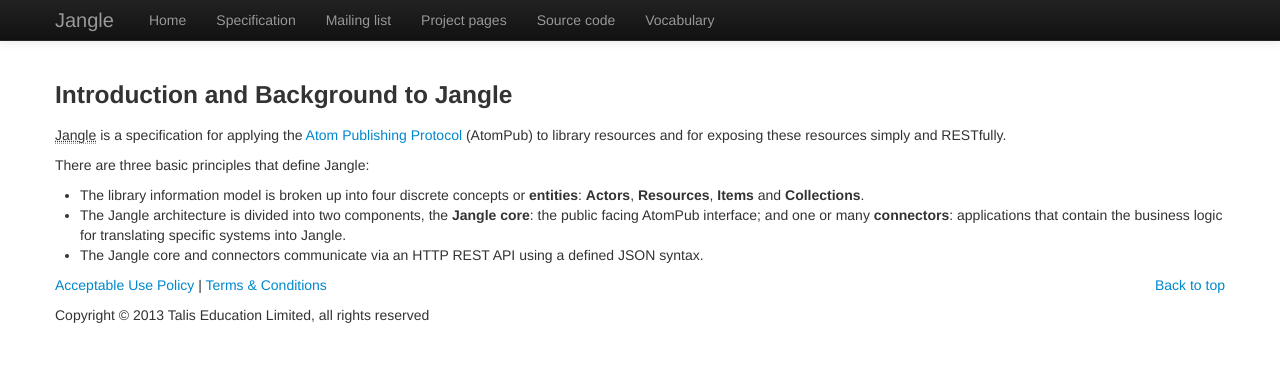
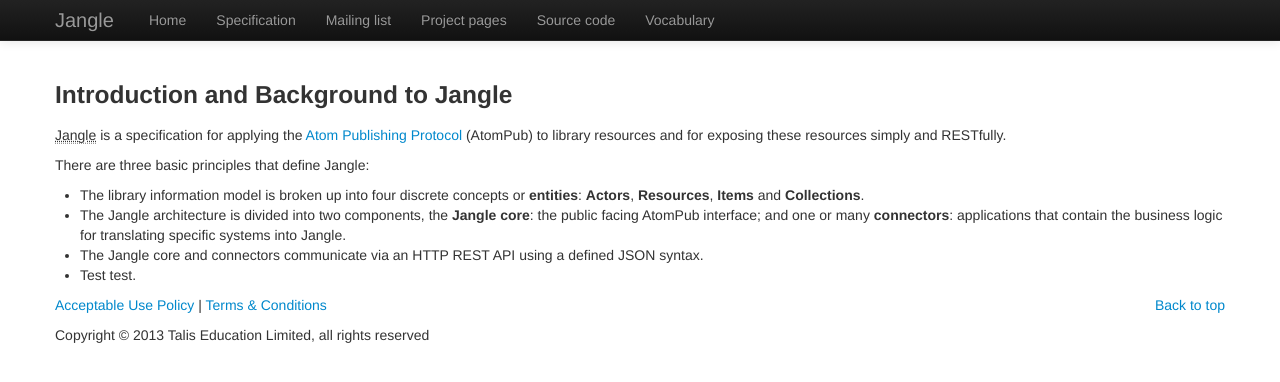
Before and after one commit to rsinger/Jangle, a Jekyll site: the page built from index.html, in a window 1280 px wide. Shown: the top 382 px of the page. Built offline with Jekyll 4.4.1, drawn with Linux system fonts in a browser that asks for light colours; nearby versions of some CDN libraries; library files that are not in the unit come from our copies.

Commit message:
Update index.html

```diff
--- a/index.html
+++ b/index.html
@@ -11,6 +11,7 @@ layout: base
       <li>The library information model is broken up into four discrete concepts or <strong>entities</strong>: <strong>Actors</strong>, <strong>Resources</strong>, <strong>Items</strong> and <strong>Collections</strong>.</li>
       <li>The Jangle architecture is divided into two components, the <strong>Jangle core</strong>: the public facing AtomPub interface; and one or many <strong>connectors</strong>:  applications that contain the business logic for translating specific systems into Jangle.</li>
       <li>The Jangle core and connectors communicate via an HTTP REST API using a defined JSON syntax.</li>
+      <li>Test test.</li>
     </ul>
   </div>
 </div>
```
